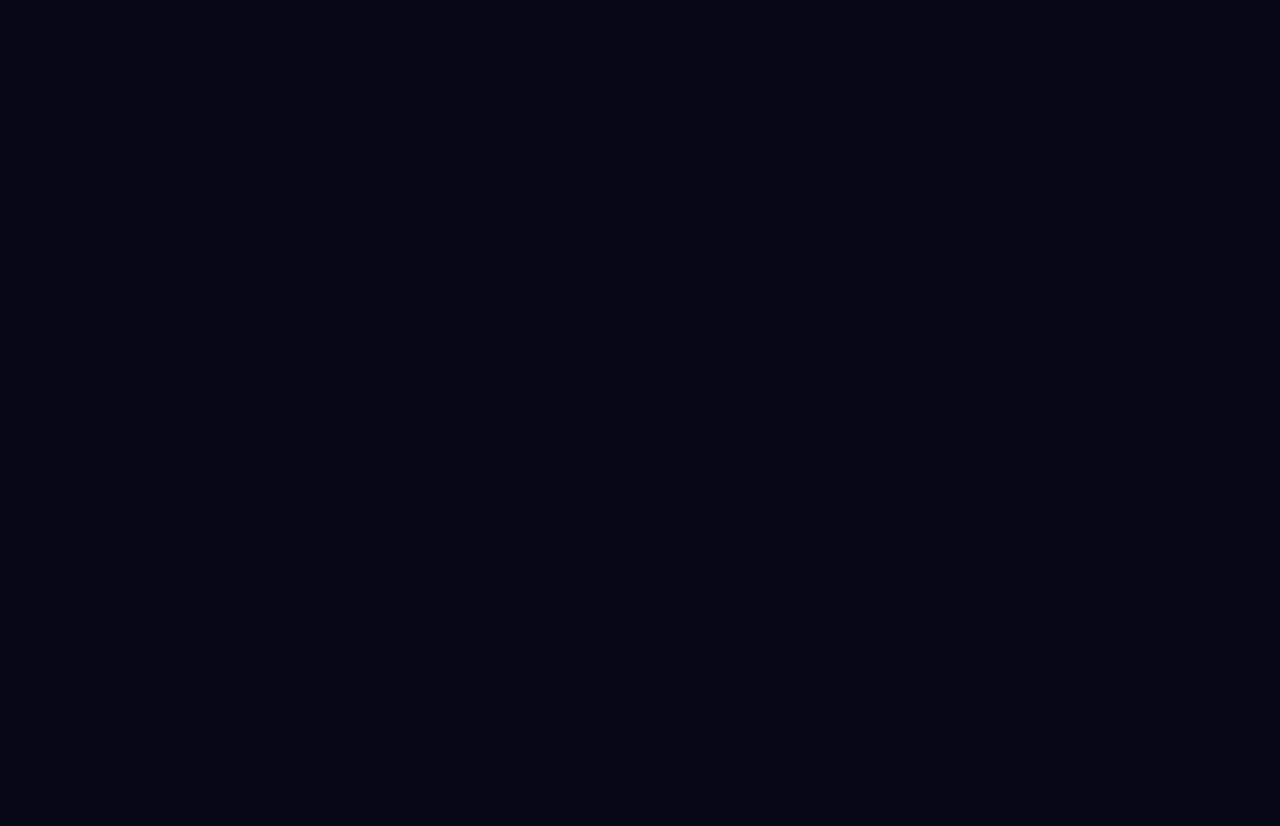
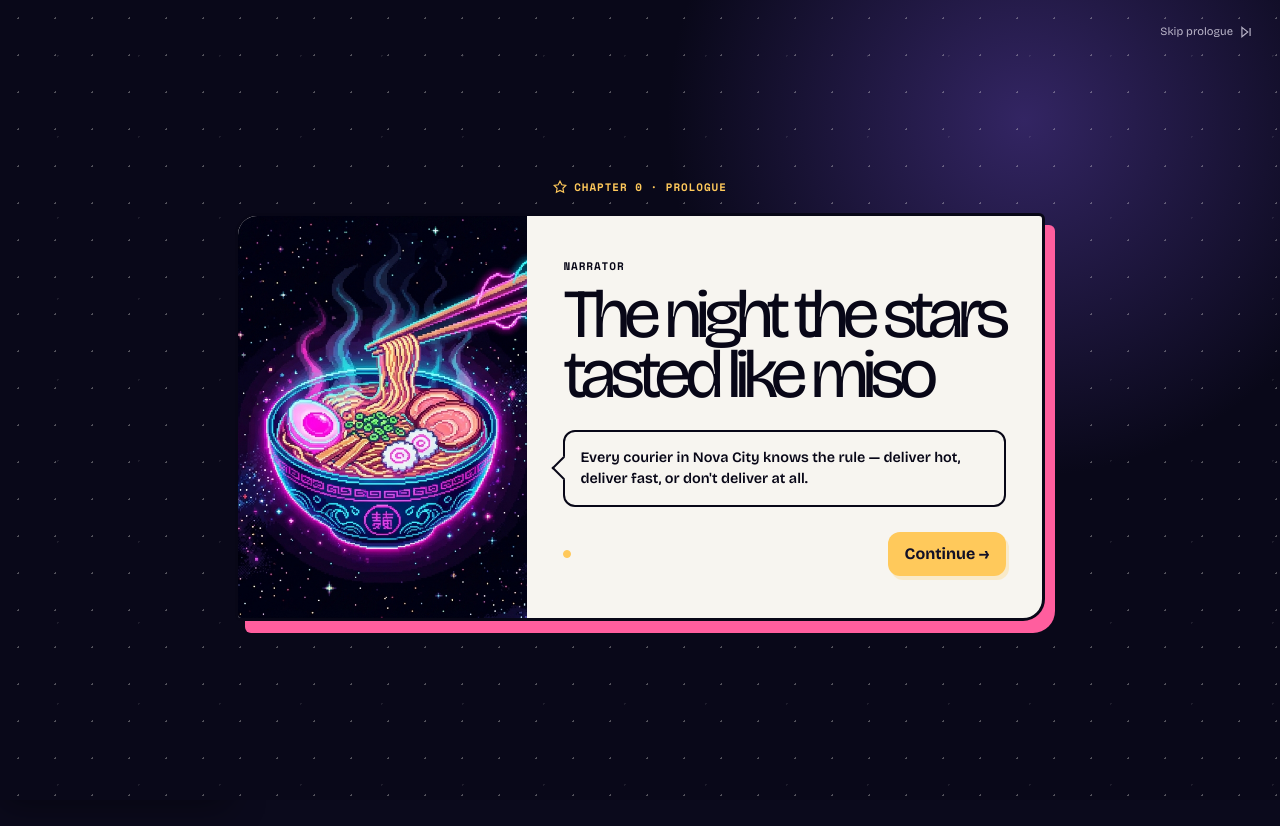
Before and after one commit to SujAnverse1125/NoodleNova, a Next.js app: page /app/game in a window 1280 px wide. Before the commit this address had no page. Before the commit the page ends 800 px from the top, so only its background shows below. Built offline with nearby package versions, Linux system fonts and the light colour scheme.

Commit message:
Implement soft wallet lock for the game

```diff
--- a/app/app/game/page.tsx
+++ b/app/app/game/page.tsx
@@ -15,7 +15,7 @@ const LANES = [0, 1, 2];
 const LANE_LABELS = ["Top", "Mid", "Bot"];
 
 export default function GamePage() {
-    const { unlockRoute } = useWallet();
+    const { unlockRoute, isConnected, connect, isLoading } = useWallet();
     const [gameState, setGameState] = useState<"start" | "playing" | "paused" | "result">("start");
     const [score, setScore] = useState(0);
     const [combo, setCombo] = useState(0);
@@ -362,6 +362,27 @@ export default function GamePage() {
                     →
                 </button>
             </div>
+
+            {/* Not connected overlay */}
+            {!isConnected && (
+                <div className="game-overlay bg-space-dark/90 backdrop-blur-md z-50">
+                    <div className="text-center text-paper max-w-md mx-auto p-8 bg-ink-2/80 rounded-2xl border border-pink/30 shadow-[0_0_30px_rgba(255,42,133,0.2)]">
+                        <div className="w-16 h-16 mx-auto mb-4 bg-pink/20 rounded-full flex items-center justify-center border border-pink/50">
+                            <svg width="32" height="32" viewBox="0 0 24 24" fill="none" stroke="currentColor" strokeWidth="2" className="text-pink">
+                                <rect x="1" y="4" width="22" height="16" rx="2" ry="2" />
+                                <path d="M1 10h22" />
+                            </svg>
+                        </div>
+                        <h2 className="text-2xl font-bold tracking-tight mb-2">Wallet Required</h2>
+                        <p className="text-muted text-sm mb-6">
+                            You must connect your wallet to play Noodle Run and earn stardust.
+                        </p>
+                        <button className="button primary w-full" onClick={() => connect()} disabled={isLoading}>
+                            {isLoading ? "Connecting..." : "Connect Wallet"}
+                        </button>
+                    </div>
+                </div>
+            )}
         </div>
     );
 }
--- a/app/app/layout.tsx
+++ b/app/app/layout.tsx
@@ -13,12 +13,6 @@ export default function AppLayout({ children }: { children: React.ReactNode }) {
     const { isConnected, isLoading } = useWallet();
     const router = useRouter();
 
-    useEffect(() => {
-        if (!isLoading && !isConnected) {
-            router.push("/");
-        }
-    }, [isLoading, isConnected, router]);
-
     const handleReplayPrologue = useCallback(() => {
         localStorage.removeItem("noodle-nova-prologue-complete");
         setShowPrologue(true);
@@ -27,14 +21,6 @@ export default function AppLayout({ children }: { children: React.ReactNode }) {
     const handlePrologueComplete = useCallback(() => {
         setShowPrologue(false);
     }, []);
-
-    if (!isConnected) {
-        return (
-            <div className="min-h-screen flex items-center justify-center bg-space-dark">
-                <div className="w-8 h-8 rounded-full bg-neon-green animate-pulse" />
-            </div>
-        );
-    }
 
     return (
         <>
```
